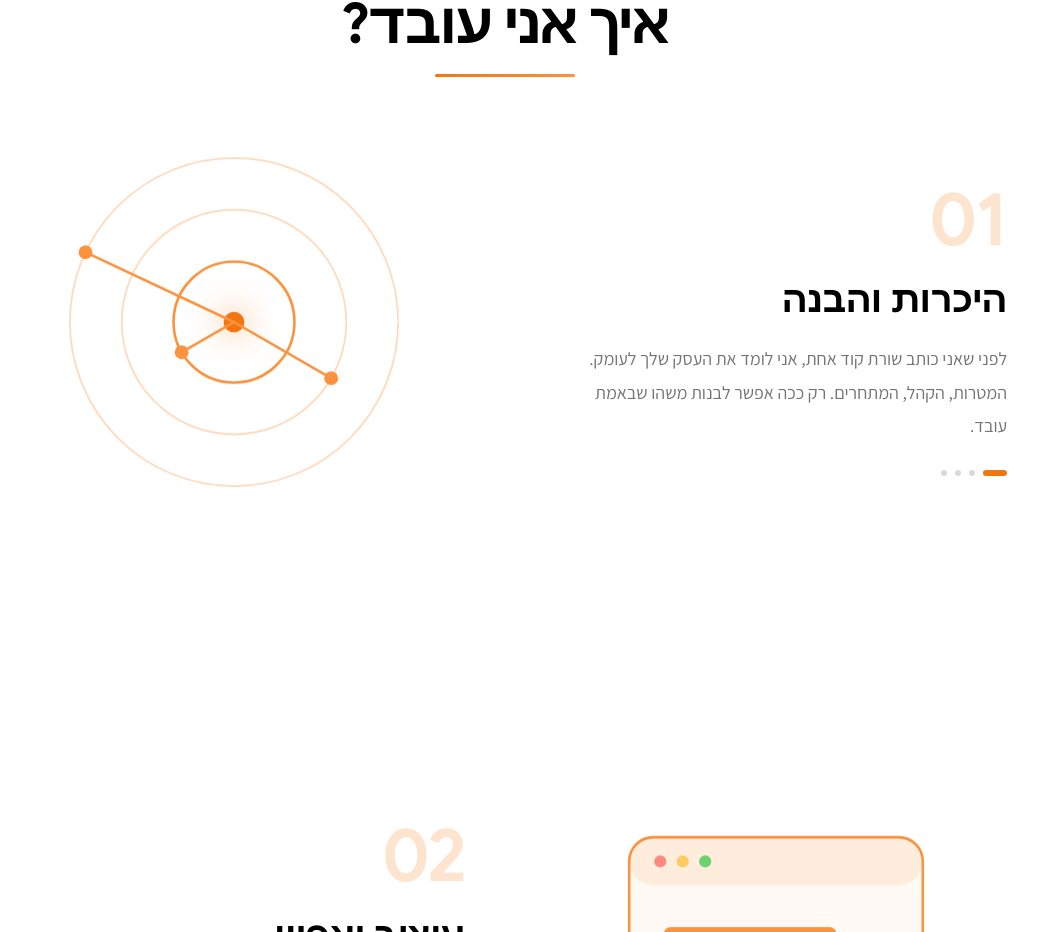
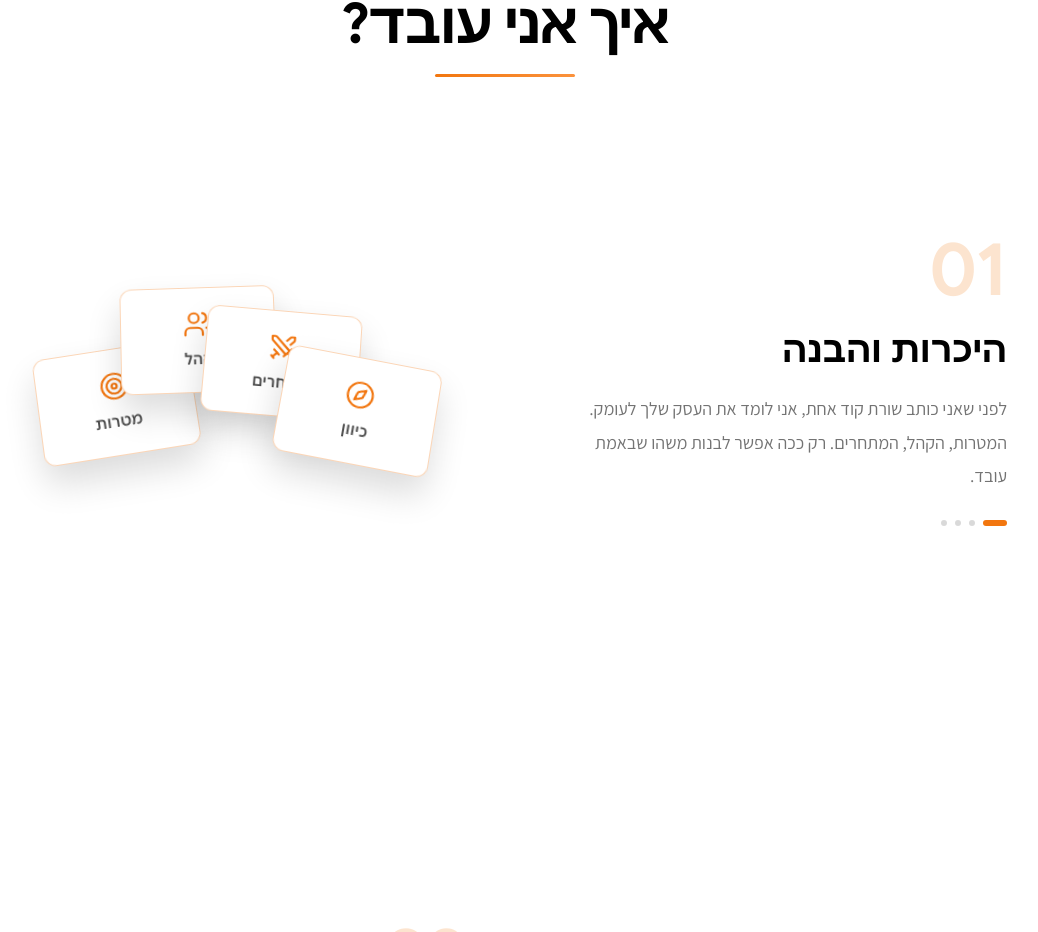
Before and after one commit to omernetanel/yeye-studio, a Next.js app: page / in a window 1280 px wide. Shown: the part 2398-3330 px from the top of the page, without its empty margins (135-1173 px from the left). Built offline with nearby package versions, Linux system fonts and the light colour scheme.

Commit message:
Enlarge Discovery illustration cards, add scroll-driven shuffle-to-stack
Cards scale up ~1.5x, and a scrub-linked ScrollTrigger now reshuffles
then converges them into a stacked pile as the page transitions from
step 1 into step 2.

```diff
--- a/components/sections/process/illustrations.tsx
+++ b/components/sections/process/illustrations.tsx
@@ -1,6 +1,7 @@
 "use client";
 
 import { useEffect, useRef } from "react";
+import { Compass, Swords, Target, Users, type LucideIcon } from "lucide-react";
 import { gsap } from "@/lib/motion/gsap";
 import { prepareDrawPaths } from "./draw";
 
@@ -11,103 +12,171 @@ export interface IllustrationProps {
 const STROKE_DIM = "rgba(251,146,60,0.35)";
 const STROKE_BRIGHT = "#fb923c";
 
-// Three spokes, each ending exactly on one of the three rings (so the dot
-// visibly sits on that ring's edge, not floating past all of them), at
-// 120° apart for a clean, symmetric starting position.
-const DISCOVERY_CENTER = 110;
-const DISCOVERY_RING_RADII = [95, 65, 35];
-const DISCOVERY_START_ANGLES = [-90, 30, 150];
+// Four facts the studio learns about a business before writing any code.
+// Real CSS 3D (perspective + rotateY, not a simulated flip) turns each one
+// face-down to face-up in sequence — literal cards being examined, rather
+// than an abstract shape with no connection to "getting to know a business."
+const DISCOVERY_CARDS: { icon: LucideIcon; label: string }[] = [
+  { icon: Target, label: "מטרות" },
+  { icon: Users, label: "קהל" },
+  { icon: Swords, label: "מתחרים" },
+  { icon: Compass, label: "כיוון" },
+];
+
+const DISCOVERY_LAYOUT = [
+  { x: -117, y: 30, rotate: -9 },
+  { x: -36, y: -33, rotate: -2 },
+  { x: 48, y: -9, rotate: 5 },
+  { x: 123, y: 39, rotate: 11 },
+];
+
+// Mid-scroll waypoint: the cards briefly scatter further apart before
+// converging, reading as an actual shuffle rather than a straight slide.
+const DISCOVERY_SHUFFLE = [
+  { x: -46, y: -60, rotate: 16 },
+  { x: 60, y: 44, rotate: -18 },
+  { x: -64, y: 50, rotate: 12 },
+  { x: 34, y: -54, rotate: -10 },
+];
+
+// End state: converged into one stacked pile, each card offset by a few
+// px/deg so the stack still reads as distinct layered cards, not one blob.
+const DISCOVERY_STACK = [
+  { x: 0, y: 10, rotate: -6 },
+  { x: 0, y: 3, rotate: 3 },
+  { x: 0, y: -3, rotate: -3 },
+  { x: 0, y: -10, rotate: 6 },
+];
 
 export function DiscoveryIllustration({ active }: IllustrationProps) {
-  const svgRef = useRef<SVGSVGElement>(null);
-  const CENTER = DISCOVERY_CENTER;
-  const spokes = DISCOVERY_START_ANGLES.map((deg, i) => {
-    const rad = (deg * Math.PI) / 180;
-    const r = DISCOVERY_RING_RADII[i];
-    return { x: CENTER + r * Math.cos(rad), y: CENTER + r * Math.sin(rad) };
-  });
+  const rootRef = useRef<HTMLDivElement>(null);
+  const stageRef = useRef<HTMLDivElement>(null);
 
   useEffect(() => {
-    if (!active || !svgRef.current) return;
-    const svg = svgRef.current;
+    if (!active || !stageRef.current || !rootRef.current) return;
+    const stage = stageRef.current;
+    const root = rootRef.current;
+    const cards = Array.from(stage.querySelectorAll<HTMLElement>("[data-card]"));
+    const wraps = Array.from(stage.querySelectorAll<HTMLElement>("[data-card-wrap]"));
 
     const ctx = gsap.context(() => {
-      const rings = prepareDrawPaths(svg);
+      // Hand the wraps' position over to GSAP from the exact spot the inline
+      // style already painted them at, so taking control never causes a jump.
+      gsap.set(wraps, {
+        x: (i: number) => DISCOVERY_LAYOUT[i].x,
+        y: (i: number) => DISCOVERY_LAYOUT[i].y,
+        rotation: (i: number) => DISCOVERY_LAYOUT[i].rotate,
+      });
+      gsap.set(cards, { opacity: 0, y: 22, scale: 0.85, rotateY: 0 });
       const timeline = gsap.timeline();
 
-      timeline
-        .to(rings, { strokeDashoffset: 0, duration: 1.1, stagger: 0.18, ease: "power2.out" })
-        .fromTo(
-          "[data-dot]",
-          // Animating the radius attribute directly (instead of a CSS `scale`
-          // transform) means the dot never gets a baked-in transform matrix —
-          // its position stays driven purely by cx/cy, exactly like the line,
-          // so the two can never drift apart once the orbit loop takes over.
-          { attr: { r: 0 }, opacity: 0 },
-          { attr: { r: 4 }, opacity: 1, duration: 0.4, stagger: 0.15, ease: "back.out(2.5)" },
-          "-=0.5"
-        );
+      timeline.to(cards, { opacity: 1, y: 0, scale: 1, duration: 0.5, stagger: 0.12, ease: "back.out(1.8)" });
 
-      // Once drawn in, each spoke keeps orbiting its own ring indefinitely —
-      // like satellites at different distances, moving at different speeds.
-      // Driven by recomputing x/y from a plain angle value every frame
-      // (rather than an SVG/CSS rotation transform) so the radius is
-      // mathematically pinned to the ring and can never drift over time.
-      const durations = [6, 9, 13];
-      DISCOVERY_START_ANGLES.forEach((startDeg, i) => {
-        const r = DISCOVERY_RING_RADII[i];
-        const line = svg.querySelector<SVGLineElement>(`[data-orbit="${i}"] line`);
-        const dot = svg.querySelector<SVGCircleElement>(`[data-orbit="${i}"] circle`);
-        if (!line || !dot) return;
-        const state = { angle: startDeg };
-        const direction = i % 2 === 0 ? 1 : -1;
-        timeline.to(
-          state,
-          {
-            angle: startDeg + direction * 360,
-            duration: durations[i],
-            ease: "none",
-            repeat: -1,
-            onUpdate: () => {
-              const rad = (state.angle * Math.PI) / 180;
-              const x = DISCOVERY_CENTER + r * Math.cos(rad);
-              const y = DISCOVERY_CENTER + r * Math.sin(rad);
-              line.setAttribute("x2", String(x));
-              line.setAttribute("y2", String(y));
-              dot.setAttribute("cx", String(x));
-              dot.setAttribute("cy", String(y));
+      cards.forEach((card, i) => {
+        timeline.to(card, { rotateY: 180, duration: 0.65, ease: "power2.inOut" }, i === 0 ? "+=0.25" : "-=0.4");
+      });
+
+      // Once every card is revealed, the whole stack keeps swaying gently —
+      // a slow, continuous tilt so the 3D depth stays visible at rest
+      // instead of only showing up during the flip.
+      timeline.to(
+        stage,
+        { rotateY: "+=5", rotateX: "-=3", duration: 2.6, ease: "sine.inOut", repeat: -1, yoyo: true },
+        "-=0.15"
+      );
+
+      // Scroll-driven: as the page moves past step 1 toward step 2, the
+      // fanned cards shuffle apart once more, then collapse into a single
+      // stacked pile — everything learned coming together before the next
+      // step (Design) begins.
+      const shuffleTimeline = gsap.timeline({
+        scrollTrigger: {
+          trigger: root,
+          // Both ends anchored to the illustration's own center so the
+          // whole sequence plays out — and settles into the stack — while
+          // it's still on screen, instead of resolving after it has
+          // already scrolled past the top of the viewport.
+          start: "center 60%",
+          end: "center 15%",
+          scrub: 0.6,
+        },
+      });
+
+      wraps.forEach((wrap, i) => {
+        shuffleTimeline
+          .to(
+            wrap,
+            {
+              x: DISCOVERY_SHUFFLE[i].x,
+              y: DISCOVERY_SHUFFLE[i].y,
+              rotation: DISCOVERY_SHUFFLE[i].rotate,
+              duration: 0.4,
+              ease: "power1.inOut",
             },
-          },
-          "-=0.2"
-        );
+            0
+          )
+          .to(
+            wrap,
+            {
+              x: DISCOVERY_STACK[i].x,
+              y: DISCOVERY_STACK[i].y,
+              rotation: DISCOVERY_STACK[i].rotate,
+              duration: 0.6,
+              ease: "power2.inOut",
+            },
+            0.45
+          );
       });
-    }, svg);
+    }, rootRef);
 
     return () => ctx.revert();
   }, [active]);
 
   return (
-    <svg ref={svgRef} width="380" height="380" viewBox="0 0 220 220" fill="none" xmlns="http://www.w3.org/2000/svg">
-      <circle data-draw cx="110" cy="110" r="95" stroke={STROKE_DIM} strokeWidth="1" />
-      <circle data-draw cx="110" cy="110" r="65" stroke={STROKE_DIM} strokeWidth="1" />
-      <circle data-draw cx="110" cy="110" r="35" stroke={STROKE_BRIGHT} strokeWidth="1.5" />
-      <circle cx="110" cy="110" r="6" fill="#f2760f" style={{ filter: "drop-shadow(0 0 10px rgba(242,118,15,0.8))" }} />
-      {spokes.map((p, i) => (
-        <g key={i} data-orbit={i}>
-          <line
-            data-draw
-            x1={CENTER}
-            y1={CENTER}
-            x2={p.x}
-            y2={p.y}
-            stroke={STROKE_BRIGHT}
-            strokeWidth="1.5"
-            strokeLinecap="round"
-          />
-          <circle data-dot cx={p.x} cy={p.y} r="4" fill={STROKE_BRIGHT} />
-        </g>
-      ))}
-    </svg>
+    <div ref={rootRef} style={{ perspective: 1100 }} className="flex h-[480px] w-[520px] items-center justify-center">
+      <div
+        ref={stageRef}
+        style={{ transformStyle: "preserve-3d", transform: "rotateX(10deg)" }}
+        className="relative h-[210px] w-[330px]"
+      >
+        {DISCOVERY_CARDS.map(({ icon: Icon, label }, i) => {
+          const layout = DISCOVERY_LAYOUT[i];
+          return (
+            <div
+              key={label}
+              data-card-wrap
+              style={{
+                transformStyle: "preserve-3d",
+                left: "50%",
+                top: "50%",
+                marginLeft: -78,
+                marginTop: -54,
+                transform: `translate(${layout.x}px, ${layout.y}px) rotate(${layout.rotate}deg)`,
+              }}
+              className="absolute h-[108px] w-[156px]"
+            >
+              <div data-card style={{ transformStyle: "preserve-3d" }} className="relative h-full w-full">
+                {/* Front face: a blank card, nothing learned yet */}
+                <div
+                  style={{ backfaceVisibility: "hidden" }}
+                  className="absolute inset-0 rounded-xl border border-accent/25 bg-[radial-gradient(circle_at_30%_20%,rgba(242,118,15,0.08)_0%,transparent_70%)] shadow-[0_14px_28px_rgba(0,0,0,0.1)]"
+                >
+                  <div className="absolute inset-3 rounded-md border border-dashed border-accent/20" />
+                </div>
+                {/* Back face: revealed once the card flips */}
+                <div
+                  style={{ backfaceVisibility: "hidden", transform: "rotateY(180deg)" }}
+                  className="absolute inset-0 flex flex-col items-center justify-center gap-2.5 rounded-xl border border-accent/30 bg-white shadow-[0_18px_34px_rgba(0,0,0,0.14)]"
+                >
+                  <Icon size={30} strokeWidth={1.75} className="text-accent" />
+                  <span className="font-display text-[15px] font-semibold text-black/70">{label}</span>
+                </div>
+              </div>
+            </div>
+          );
+        })}
+      </div>
+    </div>
   );
 }
 
```
